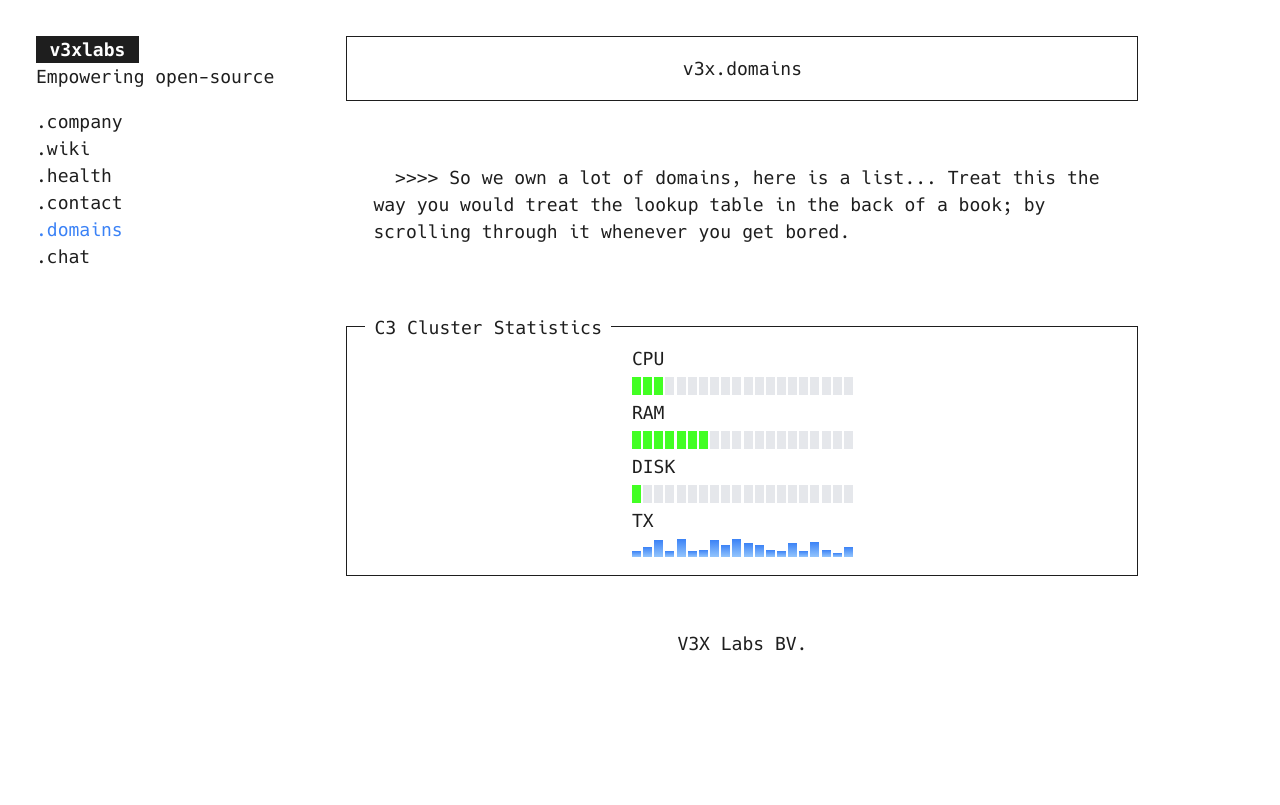
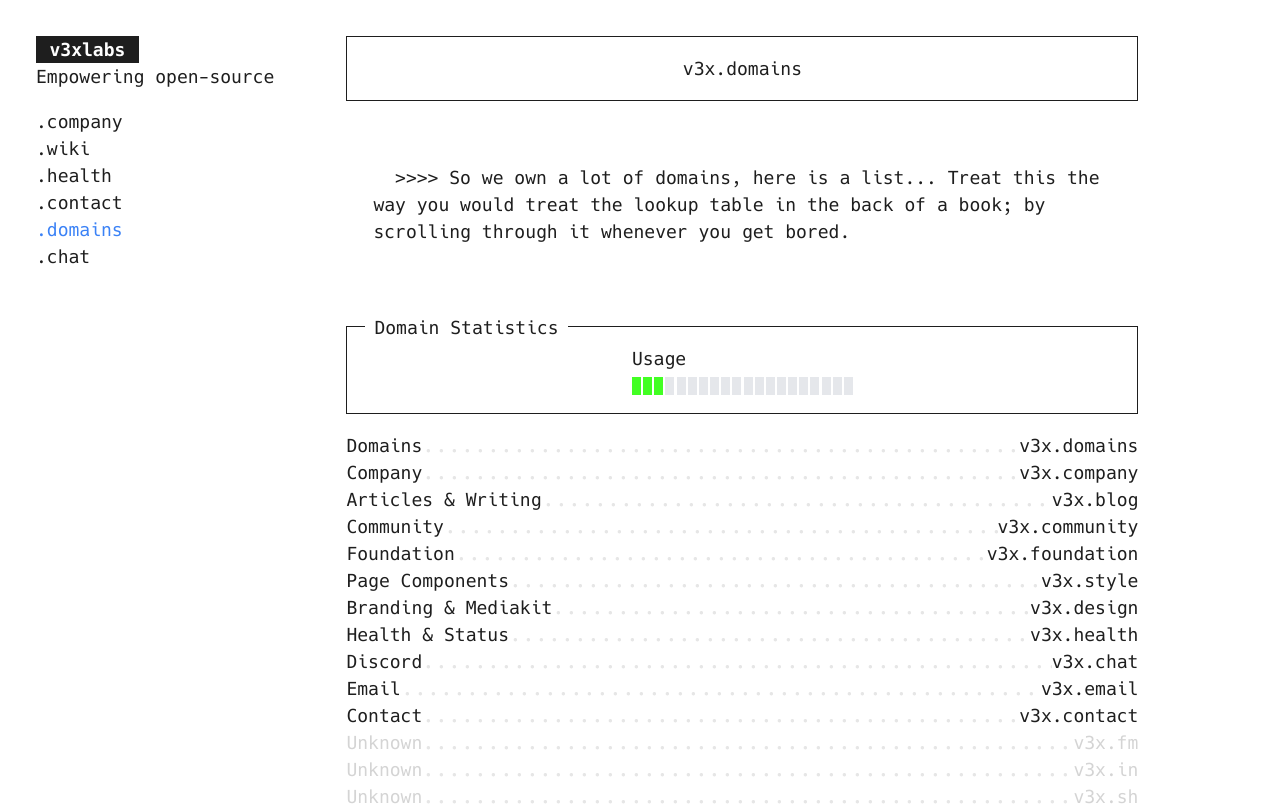
Before and after one commit to v3xlabs/v3x-domains, a Next.js app: page / in a window 1280 px wide. Shown: the top 805 px of the page. Built offline with nearby package versions, Linux system fonts and the light colour scheme.

Commit message:
Introduce Domains

```diff
--- a/app/layout.tsx
+++ b/app/layout.tsx
@@ -49,7 +49,7 @@ export default function RootLayout({
                 />
             </head>
             <body
-                className="w-full min-h-screen grid"
+                className="w-full min-h-screen lg:grid"
                 style={{ gridTemplateColumns: '1fr auto 1fr' }}
             >
                 <Sidebar />
--- a/app/page.tsx
+++ b/app/page.tsx
@@ -1,4 +1,6 @@
-import { ClusterStatistics } from '../components/ClusterStatistics/ClusterStatistics';
+import { DomainList } from '../components/DomainList/DomainList';
+import { Panel } from '../components/Panel/Panel';
+import { ProgressBar } from '../components/ProgressBar/ProgressBar';
 
 export default function App() {
     return (
@@ -23,7 +25,19 @@ export default function App() {
                 </div>
 
                 <div className="col-span-12">
-                    <ClusterStatistics />
+                    <Panel title="Domain Statistics">
+                        <div className="flex flex-col gap-1">
+                            <ProgressBar
+                                progress={3}
+                                total={20}
+                                title="Usage"
+                            />
+                        </div>
+                    </Panel>
+                </div>
+
+                <div className="col-span-12">
+                    <DomainList />
                 </div>
             </div>
         </div>
--- a/components/ClusterStatistics/ClusterStatistics.tsx
+++ /dev/null
@@ -1,21 +0,0 @@
-import { BarGraph } from '../BarGraph/BarGraph';
-import { Panel } from '../Panel/Panel';
-import { ProgressBar } from '../ProgressBar/ProgressBar';
-
-export const ClusterStatistics = () => {
-    // Random list of 20 numbers between 0 and 10
-    const networkData = Array.from({ length: 20 }).map(() =>
-        Math.floor(Math.random() * 10)
-    );
-
-    return (
-        <Panel title="C3 Cluster Statistics">
-            <div className="flex flex-col gap-1">
-                <ProgressBar progress={3} total={20} title="CPU" />
-                <ProgressBar progress={7} total={20} title="RAM" />
-                <ProgressBar progress={1} total={20} title="DISK" />
-                <BarGraph values={networkData} total={20} title="TX" />
-            </div>
-        </Panel>
-    );
-};
--- /dev/null
+++ b/components/DomainList/DomainList.tsx
@@ -0,0 +1,45 @@
+import { list_unknown, list_used } from '../../list';
+
+export const DomainList = () => {
+    return (
+        <div className="w-full">
+            <ul className="w-full">
+                {list_used.map(([name, domain]) => (
+                    <li className="w-full group hover:font-bold" key={domain}>
+                        <a href={`https://${domain}`} className="flex w-full">
+                            <span className="">{name}</span>
+                            <span
+                                className="grow h-[1.4em] opacity-10 group-hover:opacity-100"
+                                style={{
+                                    // eslint-disable-next-line prettier/prettier
+                                    backgroundImage: 'url(\'/dot.svg\')',
+                                    backgroundRepeat: 'repeat-x',
+                                    backgroundSize: 'contain',
+                                }}
+                            ></span>
+                            <span>{domain}</span>
+                        </a>
+                    </li>
+                ))}
+                {list_unknown.map(([name, domain]) => (
+                    <li
+                        className="w-full flex w-full group hover:font-bold text-neutral-300 hover:text-neutral-400"
+                        key={domain}
+                    >
+                        <span className="">{name}</span>
+                        <span
+                            className="grow h-[1.4em] opacity-10 group-hover:opacity-40"
+                            style={{
+                                // eslint-disable-next-line prettier/prettier
+                                        backgroundImage: 'url(\'/dot.svg\')',
+                                backgroundRepeat: 'repeat-x',
+                                backgroundSize: 'contain',
+                            }}
+                        ></span>
+                        <span>{domain}</span>
+                    </li>
+                ))}
+            </ul>
+        </div>
+    );
+};
--- /dev/null
+++ b/list.ts
@@ -0,0 +1,156 @@
+export const list = [
+    ['Domains', 'v3x.domains'],
+    ['Company', 'v3x.company'],
+    ['Articles & Writing', 'v3x.blog'],
+    ['Community', 'v3x.community'],
+    ['Foundation', 'v3x.foundation'],
+    ['Page Components', 'v3x.style'],
+    ['Branding & Mediakit', 'v3x.design'],
+    ['Health & Status', 'v3x.health'],
+    ['Discord', 'v3x.chat'],
+    ['Email', 'v3x.email'],
+    ['Contact', 'v3x.contact'],
+    ['Unknown', 'v3x.computer'],
+    ['Unknown', 'v3x.zone'],
+    ['Unknown', 'v3x.world'],
+    ['Unknown', 'v3x.tools'],
+    ['Unknown', 'v3x.today'],
+    ['Unknown', 'v3x.team'],
+    ['Unknown', 'v3x.systems'],
+    ['Unknown', 'v3x.solutions'],
+    ['Unknown', 'v3x.holdings'],
+    ['Unknown', 'v3x.fyi'],
+    ['Unknown', 'v3x.digital'],
+    ['Unknown', 'v3x.wiki'],
+    ['Unknown', 'v3x.works'],
+    ['Unknown', 'v3x.group'],
+    ['Unknown', 'v3x.shop'],
+    ['Unknown', 'v3x.space'],
+    ['Unknown', 'v3x.lol'],
+    ['Unknown', 'v3x.quest'],
+    ['Unknown', 'v3x.bio'],
+    ['Unknown', 'v3x.info'],
+    ['Unknown', 'v3x.gay'],
+    ['Unknown', 'v3x.finance'],
+    ['Unknown', 'v3x.pics'],
+    ['Unknown', 'v3x.sex'],
+    ['Unknown', 'v3x.legal'],
+    ['Unknown', 'v3x.industries'],
+    ['Unknown', 'v3x.gallery'],
+    ['Unknown', 'v3x.fund'],
+    ['Unknown', 'v3x.events'],
+    ['Unknown', 'v3x.day'],
+    ['Unknown', 'v3x.host'],
+    ['Unknown', 'v3x.fm'],
+    ['Unknown', 'v3x.cash'],
+    ['Unknown', 'v3x.art'],
+    ['Unknown', 'v3x.work'],
+    ['Unknown', 'v3x.vote'],
+    ['Unknown', 'v3x.video'],
+    ['Unknown', 'v3x.uk'],
+    ['Unknown', 'v3x.university'],
+    ['Unknown', 'v3x.technology'],
+    ['Unknown', 'v3x.support'],
+    ['Unknown', 'v3x.studio'],
+    ['Unknown', 'v3x.software'],
+    ['Unknown', 'v3x.social'],
+    ['Unknown', 'v3x.show'],
+    ['Unknown', 'v3x.sh'],
+    ['Unknown', 'v3x.school'],
+    ['Unknown', 'v3x.run'],
+    ['Unknown', 'v3x.rsvp'],
+    ['Unknown', 'v3x.restaurant'],
+    ['Unknown', 'v3x.report'],
+    ['Unknown', 'v3x.property'],
+    ['Unknown', 'v3x.place'],
+    ['Unknown', 'v3x.pizza'],
+    ['Unknown', 'v3x.pictures'],
+    ['Unknown', 'v3x.photos'],
+    ['Unknown', 'v3x.pet'],
+    ['Unknown', 'v3x.partners'],
+    ['Unknown', 'v3x.observer'],
+    ['Unknown', 'v3x.news'],
+    ['Unknown', 'v3x.name'],
+    ['Unknown', 'v3x.network'],
+    ['Unknown', 'v3x.money'],
+    ['Unknown', 'v3x.media'],
+    ['Unknown', 'v3x.limo'],
+    ['Unknown', 'v3x.limited'],
+    ['Unknown', 'v3x.lighting'],
+    ['Unknown', 'v3x.land'],
+    ['Unknown', 'v3x.kitchen'],
+    ['Unknown', 'v3x.in'],
+    ['Unknown', 'v3x.holiday'],
+    ['Unknown', 'v3x.house'],
+    ['Unknown', 'v3x.games'],
+    ['Unknown', 'v3x.flights'],
+    ['Unknown', 'v3x.fish'],
+    ['Unknown', 'v3x.fan'],
+    ['Unknown', 'v3x.family'],
+    ['Unknown', 'v3x.fail'],
+    ['Unknown', 'v3x.expert'],
+    ['Unknown', 'v3x.exchange'],
+    ['Unknown', 'v3x.equipment'],
+    ['Unknown', 'v3x.enterprises'],
+    ['Unknown', 'v3x.engineer'],
+    ['Unknown', 'v3x.energy'],
+    ['Unknown', 'v3x.education'],
+    ['Unknown', 'v3x.earth'],
+    ['Unknown', 'v3x.dog'],
+    ['Unknown', 'v3x.directory'],
+    ['Unknown', 'v3x.delivery'],
+    ['Unknown', 'v3x.degree'],
+    ['Unknown', 'v3x.dating'],
+    ['Unknown', 'v3x.country'],
+    ['Unknown', 'v3x.cool'],
+    ['Unknown', 'v3x.consulting'],
+    ['Unknown', 'v3x.coffee'],
+    ['Unknown', 'v3x.codes'],
+    ['Unknown', 'v3x.church'],
+    ['Unknown', 'v3x.city'],
+    ['Unknown', 'v3x.camera'],
+    ['Unknown', 'v3x.capital'],
+    ['Unknown', 'v3x.bike'],
+    ['Unknown', 'v3x.auction'],
+    ['Unknown', 'v3x.army'],
+    ['Unknown', 'v3x.apartments'],
+    ['Unknown', 'v3x.agency'],
+    ['Unknown', 'v3x.college'],
+    ['Unknown', 'v3x.build'],
+    ['Unknown', 'v3x.website'],
+    ['Unknown', 'v3x.store'],
+    ['Unknown', 'v3x.site'],
+    ['Unknown', 'v3x.rent'],
+    ['Unknown', 'v3x.monster'],
+    ['Unknown', 'v3x.mom'],
+    ['Unknown', 'v3x.hair'],
+    ['Unknown', 'v3x.fun'],
+    ['Unknown', 'v3x.cards'],
+    ['Unknown', 'v3x.markets'],
+    ['Unknown', 'v3x.wtf'],
+];
+
+export const list_total = list.length;
+
+// export const list_used = list
+//     .filter((item) => item[0] !== 'Unknown')
+//     .sort((a, b) => a[0].localeCompare(b[0]));
+// export const list_unknown = list
+//     .filter((item) => item[0] === 'Unknown')
+//     .sort((a, b) => a[1].localeCompare(b[1]));
+
+// the above but instead of sorted alphabetically, sorted by length and if lengths are the same alphabetically
+
+export const list_used = list.filter((item) => item[0] !== 'Unknown');
+
+export const list_unknown = list
+    .filter((item) => item[0] === 'Unknown')
+    .sort((a, b) => {
+        if (a[1].length > b[1].length) {
+            return 1;
+        } else if (a[1].length < b[1].length) {
+            return -1;
+        } else {
+            return a[1].localeCompare(b[1]);
+        }
+    });
```
Also changed, not shown: public/dot.svg (added).
